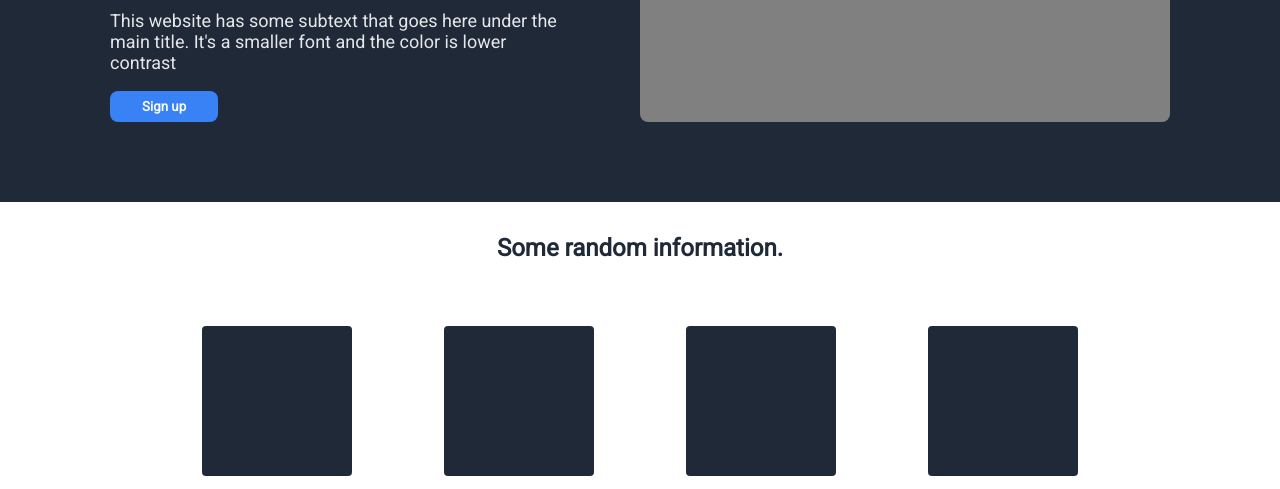
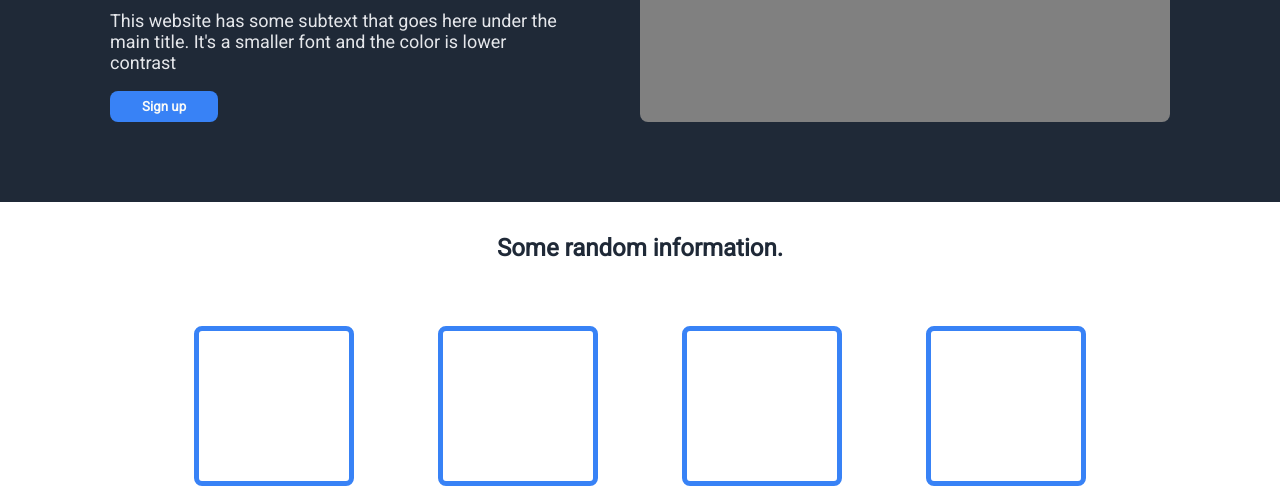
Before and after one commit to haroonalbar/odin-project-1, a plain HTML site: page index.html in a window 1280 px wide. Shown: the part 292-781 px from the top of the page. Drawn offline with Linux system fonts and the light colour scheme; a web font is replaced by a local one.

Commit message:
all done

```diff
--- a/styles.css
+++ b/styles.css
@@ -103,10 +103,9 @@ body{
     height: 150px;
     width: 150px;
     margin: 0 auto;
-    border: 10px;
-    background-color: #1f2937;
-    border-color: #3882f6;
-    border-radius: .25rem;
+    border: 5px solid #3882f6;
+    /* background-color: #1f2937; */
+    border-radius: .5rem;
 }
 .blocks>div>p{
     color: #1f2937;
```
